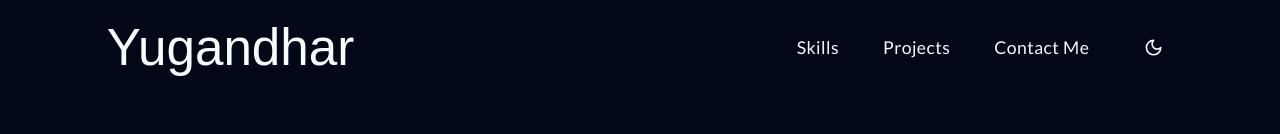
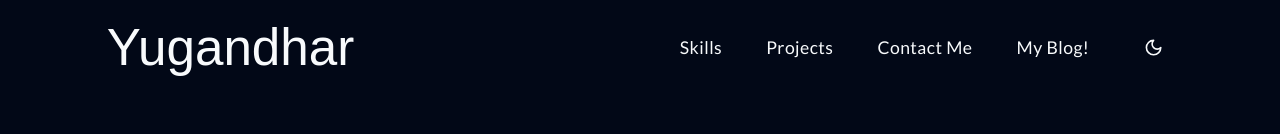
Before and after one commit to YugandharrPatil/portfolio-website, a Next.js app: page / in a window 1280 px wide. Shown: the top 134 px of the page. Built offline with nearby package versions, Linux system fonts and the light colour scheme; a web font is replaced by a local one.

Commit message:
blog site link added to navbar

```diff
--- a/src/app/components/navbar.tsx
+++ b/src/app/components/navbar.tsx
@@ -1,6 +1,6 @@
 "use client";
 
-import { Bone, Layout, Menu, Send, X } from "lucide-react";
+import { Bone, Layout, Menu, Pencil, Send, X } from "lucide-react";
 import { useTheme } from "next-themes";
 import { Stalemate } from "next/font/google";
 import Link from "next/link";
@@ -29,6 +29,7 @@ export default function Navbar() {
 							<NavItem navText="Skills" target="#skills" />
 							<NavItem navText="Projects" target="#projects" />
 							<NavItem navText="Contact Me" target="#contact" />
+							<NavItem navText="My Blog!" target="https://blog.yugandharr.com" />
 						</div>
 						<div className="dropdown md:hidden">
 							<DropdownMenu>
@@ -56,6 +57,12 @@ export default function Navbar() {
 											<Link href="#contact">Contact Me</Link>
 										</span>
 									</DropdownMenuItem>
+									<DropdownMenuItem asChild>
+										<span>
+											<Pencil className="mr-2 h-4 w-4 inline" />
+											<Link href="https://blog.yugandharr.com">My Blog</Link>
+										</span>
+									</DropdownMenuItem>
 								</DropdownMenuContent>
 							</DropdownMenu>
 						</div>
```
